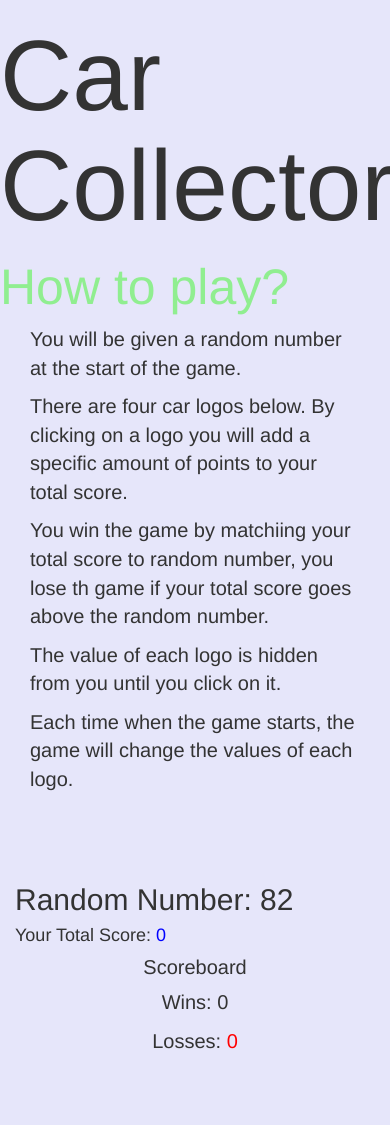
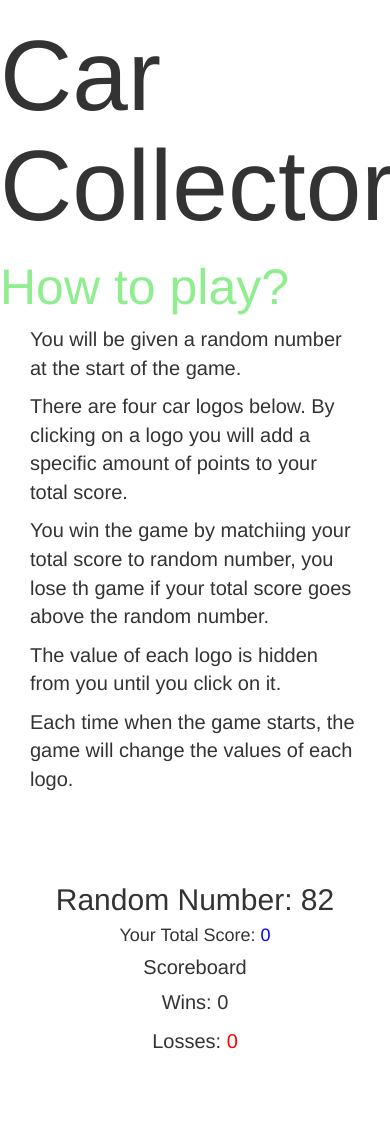
Before and after one commit to LouiseNyambati/week-4-game, a PHP site: page /index.html in a window 390 px wide; the page is wider, and only the part inside the window is pictured. Shown: the top 1125 px of that part. Run offline with PHP 8.4, Linux system fonts and the light colour scheme; some libraries are stand-ins or nearby versions.

Commit message:
finishing touches

```diff
--- a/assets/css/style.css
+++ b/assets/css/style.css
@@ -19,7 +19,7 @@ h2 {
 }
 
 body {
-	background-color: #E6E6FA;
+	background-color: white;
 
 }
 
--- a/index.html
+++ b/index.html
@@ -35,9 +35,7 @@
 
 	<br><br><br>
 
-	<div class="row">
-
-		<div class="col-md-6">
+	<div class="row text-center flex-row">
 			<div class="col-md-12">
 				<h3>Random Number: <span class="randomnumber"></h3>
 			</div>
@@ -45,7 +43,7 @@
 				<h4>Your Total Score: <span class="guessnumber">0</span></h4>
 			</div>
 
-		<div class="col-md-12">
+		<div class="col-md-6">
 			<div class="col-md-12 text-center stats">
 				<h5 class="underline">Scoreboard</h5>
 				<p>Wins: <span id="wins">0</span></p>
@@ -58,18 +56,18 @@
 <br><br><br>
 
 
-	<div class = "row"
+	<div class = "row text-center flex-row"
 		<div class = "col-md-12"
 		<div id="buttons">
         	<button id="mercedes">
-        		<input type="image" src="http://pngimg.com/uploads/car_logo/car_logo_PNG1655.png" style="width:220px;height:200px;"/></button>
+        		<input type="image" src="http://pngimg.com/uploads/car_logo/car_logo_PNG1655.png" style="width:220px;height:220px;"/></button>
 
         	<button id="porsche">
-        		<input type="image" src="http://pngimg.com/uploads/car_logo/car_logo_PNG1663.png" style="width:200px;height:200px;"/></button>
+        		<input type="image" src="http://pngimg.com/uploads/car_logo/car_logo_PNG1663.png" style="width:220px;height:220px;"/></button>
 
-        	<button id="bmw"><input type="image" src="http://pngimg.com/upload_small/car_logo/car_logo_PNG1641.png" style="width:200px;height:200px;"/></button>
+        	<button id="bmw"><input type="image" src="http://pngimg.com/upload_small/car_logo/car_logo_PNG1641.png" style="width:220px;height:220px;"/></button>
 
-        	<button id="tesla"><input type="image" src="http://models.pdxtesla.com:8080/TeslaLogo.png" style="width:200px;height:200px;"/></button>
+        	<button id="tesla"><input type="image" src="http://models.pdxtesla.com:8080/TeslaLogo.png" style="width:220px;height:220px;"/></button>
         </div>
         </div>
     </div>
```
